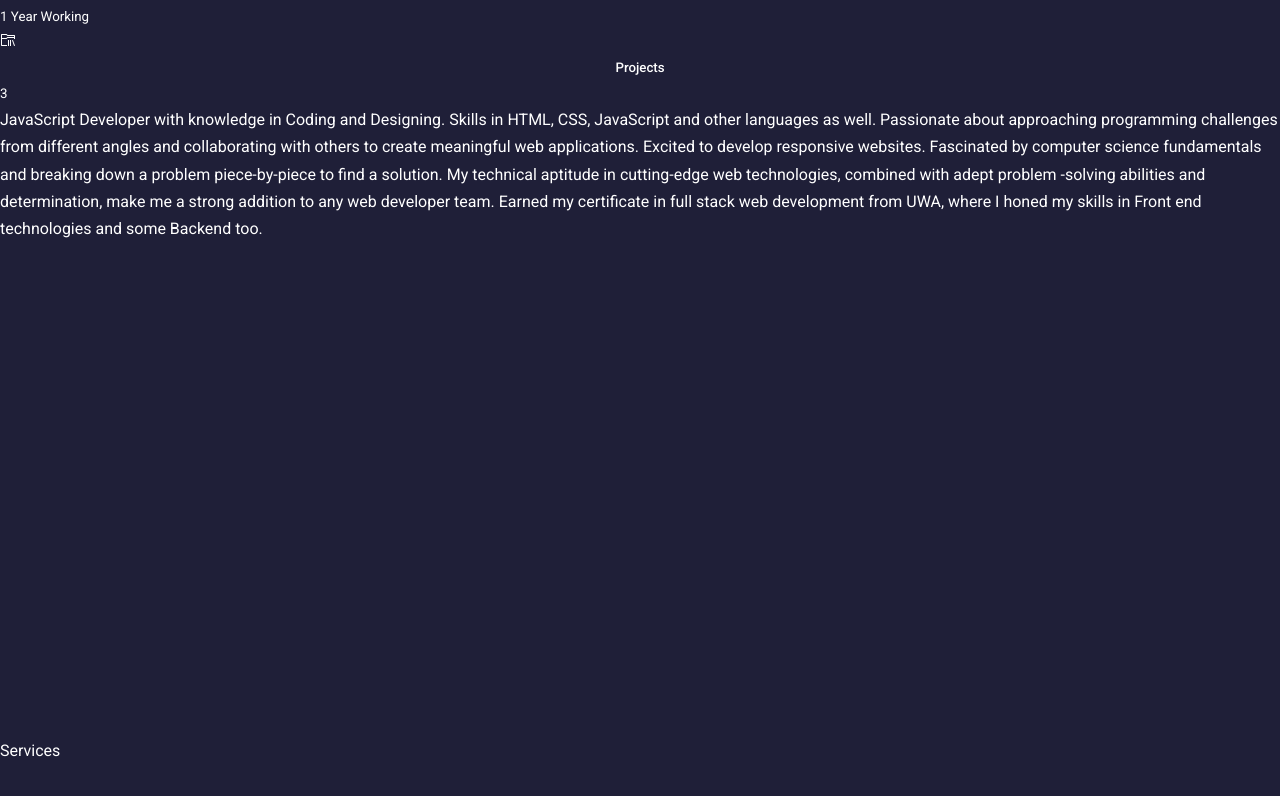
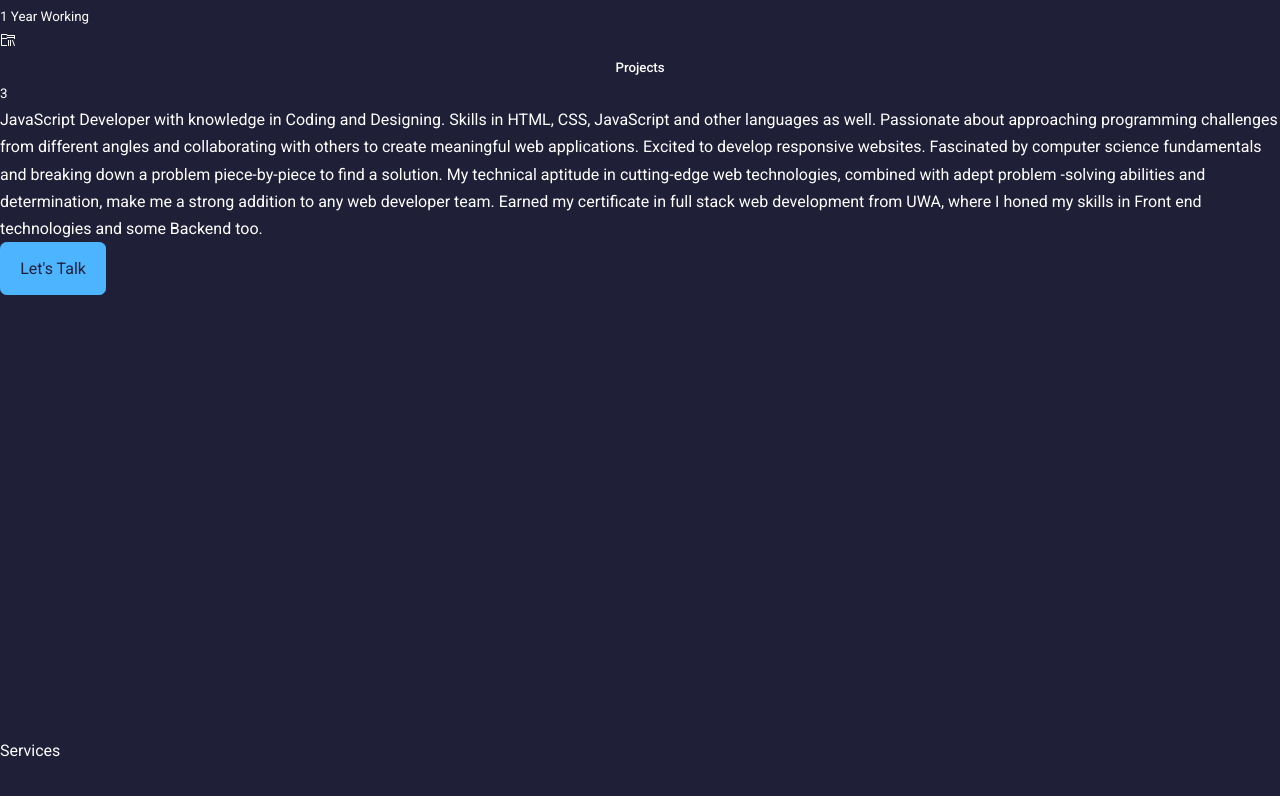
Before and after one commit to Navneet-Birdi/my-portfolio, a React (Create React App) app: page / in a window 1280 px wide. Shown: the part 2047-2843 px from the top of the page. Built offline with nearby package versions, Linux system fonts and the light colour scheme.

Commit message:
few things changed

```diff
--- a/package.json
+++ b/package.json
@@ -14,6 +14,8 @@
   },
   "scripts": {
     "start": "react-scripts start",
+    "predeploy" : "npm run build",
+"deploy" : "gh-pages -d build",
     "build": "react-scripts build",
     "test": "react-scripts test",
     "eject": "react-scripts eject"
--- a/src/components/about/About.jsx
+++ b/src/components/about/About.jsx
@@ -39,8 +39,9 @@
 JavaScript Developer with knowledge in Coding and Designing. Skills in HTML, CSS, JavaScript and other languages as well. Passionate about approaching programming challenges from different angles and collaborating with others to create meaningful web applications. Excited to develop responsive websites.
 Fascinated by computer science fundamentals and breaking down a problem piece-by-piece to find a solution. My technical aptitude in cutting-edge web technologies, combined with adept problem -solving abilities and determination, make me a strong addition to any web developer team.
 Earned my certificate in full stack web development from UWA, where I honed my skills in Front end technologies and some Backend too.
+</p>
 
-</p>
+<a href="#contact" className='btn btn-primary'> Let's Talk</a>
 
     </div>
 
```
Also changed, not shown: 1 other file (tests, documents, lock files or other folders).
